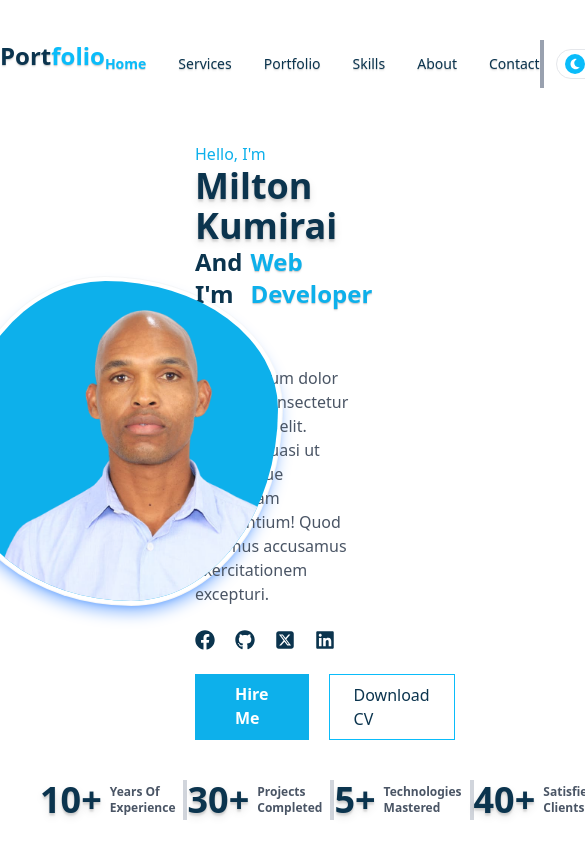
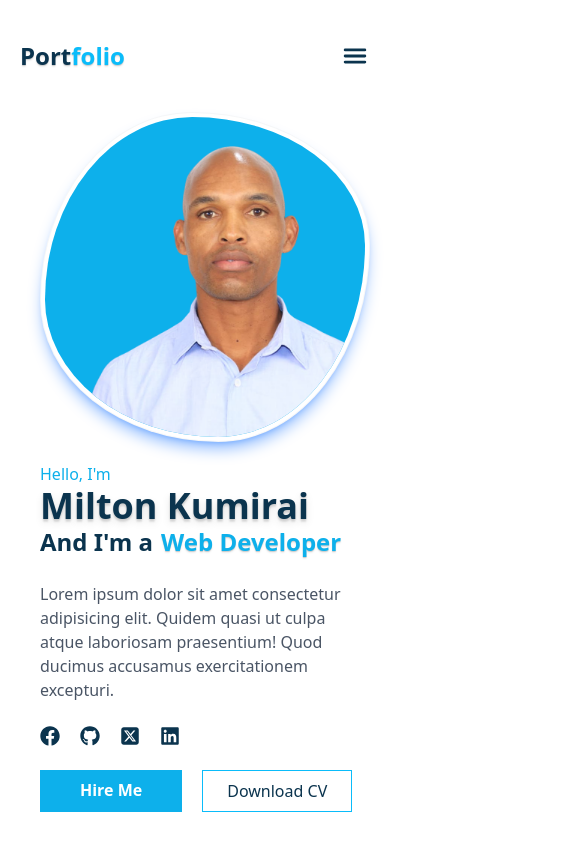
Before and after one commit to Kummirai/react-components, a Next.js app: page / in a window 390 px wide. Shown: the top 844 px of the page, 585 px wide, since content can reach past the window. Built offline with nearby package versions, Linux system fonts and the light colour scheme.

Commit message:
Add responsive styles to hero2a

```diff
--- a/components/hero-2a/HeroTwoA.jsx
+++ b/components/hero-2a/HeroTwoA.jsx
@@ -36,7 +36,7 @@ export default function HeroTwoA({ img }) {
 
   return (
     <main className="grow flex max-w-6xl mx-auto">
-      <div className="grow grid grid-cols-2">
+      <div className="grow grid sm:grid-cols-2">
         {/* developer image */}
         <div className="flex items-center justify-center ">
           <div className="border blob-1  shadow-lg shadow-blue-500/50  p-1 border-[#0b344e0a]">
@@ -52,7 +52,7 @@ export default function HeroTwoA({ img }) {
           </div>
         </div>
         {/* Developer details */}
-        <div className="flex flex-col justify-center gap-6 ">
+        <div className="flex flex-col justify-center gap-6 my-5 sm:my-0">
           <div className="text-[#0b344e] ">
             <h2 className="text-md font-medium text-[#0db0eb] text-shadow-none ">
               Hello, I'm
@@ -95,7 +95,8 @@ export default function HeroTwoA({ img }) {
             </Link>
           </div>
         </div>
-        <div className="col-start-1 -col-end-1 flex justify-around gap-2 items-end mb-10">
+        {/* developer stats */}
+        <div className="col-start-1 -col-end-1 grid grid-cols-2 md:grid-cols-4 gap-8 items-end mb-10 mt-10 sm:mt-0">
           {developerStats.map((stat, index) => {
             return (
               <div
@@ -118,7 +119,6 @@ export default function HeroTwoA({ img }) {
           })}
         </div>
       </div>
-      {/* developer stats */}
     </main>
   );
 }
--- a/components/navbar-1/NavbarOne.jsx
+++ b/components/navbar-1/NavbarOne.jsx
@@ -5,20 +5,24 @@ import React from "react";
 import { FaMoon } from "react-icons/fa6";
 import { MdOutlineWbSunny } from "react-icons/md";
 import { usePathname } from "next/navigation";
+import { IoMenu } from "react-icons/io5";
 
 export default function NavbarOne({ links }) {
   const pathname = usePathname();
 
   return (
-    <header className="pt-10">
-      <nav className="max-w-6xl mx-auto flex items- justify-between">
+    <header className="pt-10 px-5 sm:px-0">
+      <nav className="max-w-6xl mx-auto flex items-center justify-between">
         <div>
           <h1 className="text-2xl text-shadow-sm font-bold">
             <span className="text-[#0b344e]">Port</span>
             <span className="text-[#0abcfa]">folio</span>
           </h1>
         </div>
-        <ul className="flex items-center gap-8">
+        <button>
+          <IoMenu className="text-3xl sm:hidden text-[#0b344e]" />
+        </button>
+        <ul className="hidden sm:flex items-center gap-8">
           {links.map((link) => {
             return (
               <li
@@ -34,7 +38,7 @@ export default function NavbarOne({ links }) {
             );
           })}
         </ul>
-        <div className="flex items-center border-l-4 gap-8 pl-3 border-l-gray-400">
+        <div className="hidden sm:flex items-center border-l-4 gap-8 pl-3 border-l-gray-400">
           <div className="flex gap-2 rounded-full p-1 px-2 border border-gray-200 text-white">
             <FaMoon className="bg-[#0abcfa] rounded-full text-xl p-1" />
             <MdOutlineWbSunny className="text-gray-400 rounded-full text-xl" />
```
